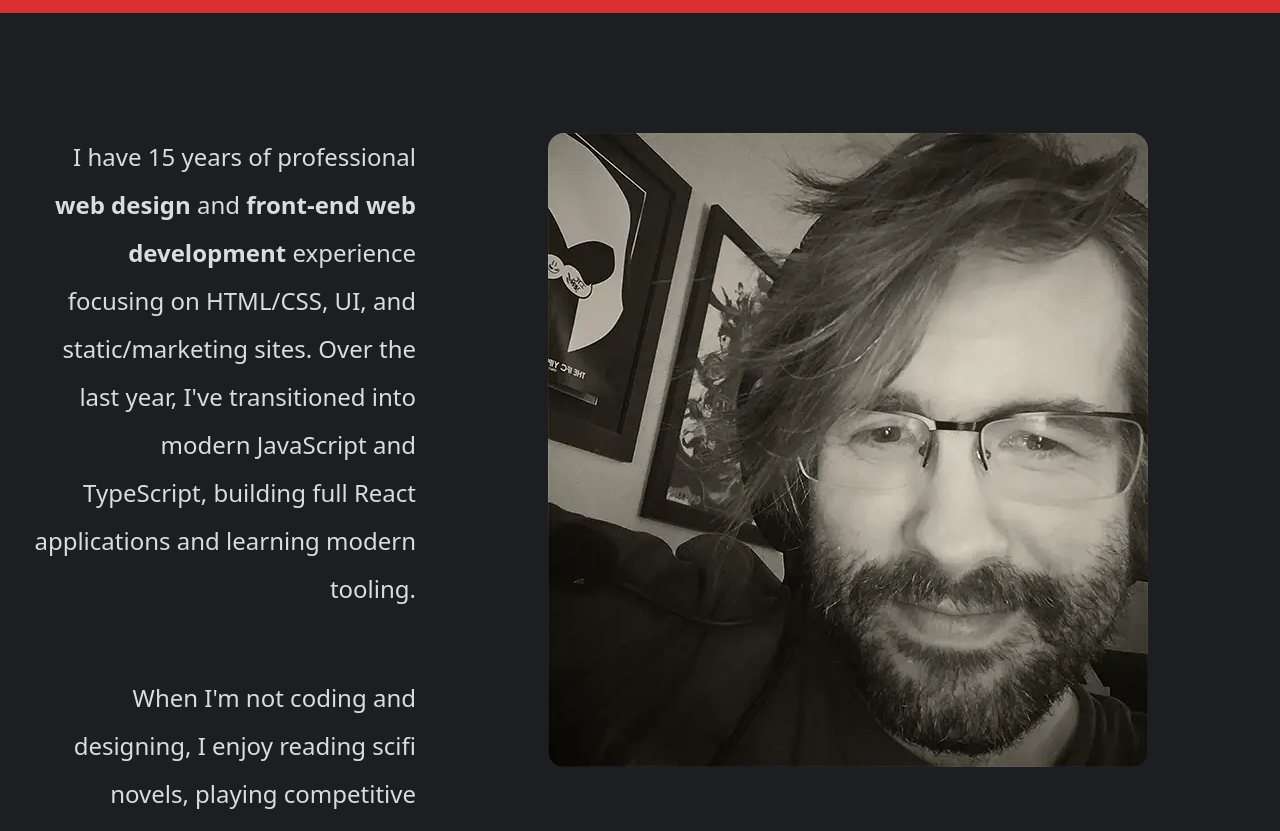
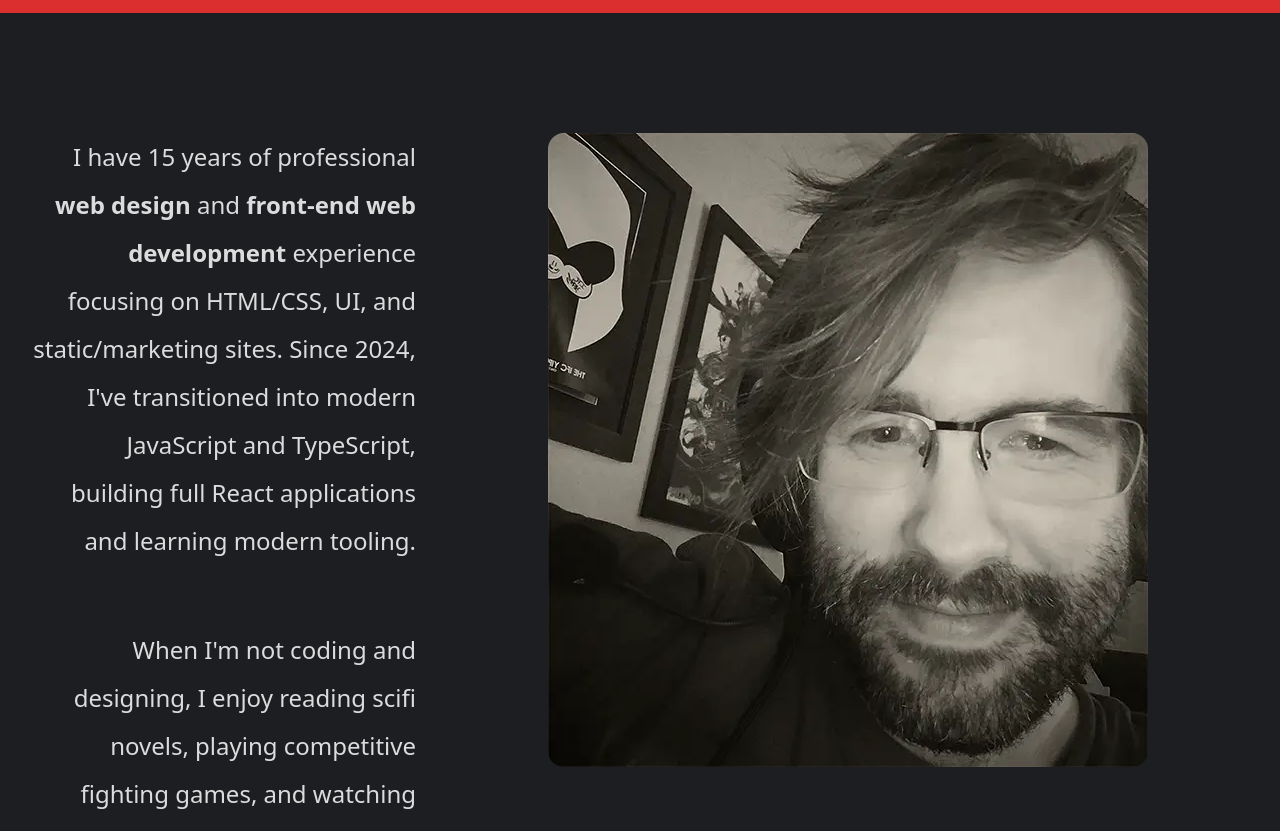
Before and after one commit to NoggyPLZ/portfolio, a React (Vite) app: page /about in a window 1280 px wide. Shown: the part 500-1331 px from the top of the page. Built offline with nearby package versions, Linux system fonts and the light colour scheme.

Commit message:
updated about copy so I'm not forever learning js/ts/react "a year ago"

```diff
--- a/src/components/About/AboutCopy.tsx
+++ b/src/components/About/AboutCopy.tsx
@@ -9,7 +9,7 @@ export default function AboutCopy() {
           <p className="text-palegray-500  md:text-2xl/12 border-b-1 border-b-darkgray-500 pb-10 md:mb-5">
             I have 15 years of professional <strong>web design</strong> and {""}
             <strong>front-end web development</strong> experience focusing on
-            HTML/CSS, UI, and static/marketing sites. Over the last year, I've
+            HTML/CSS, UI, and static/marketing sites. Since 2024, I've
             transitioned into modern JavaScript and TypeScript, building full
             React applications and learning modern tooling.
           </p>
```
Also changed, not shown: 1 other file (tests, documents, lock files or other folders).
